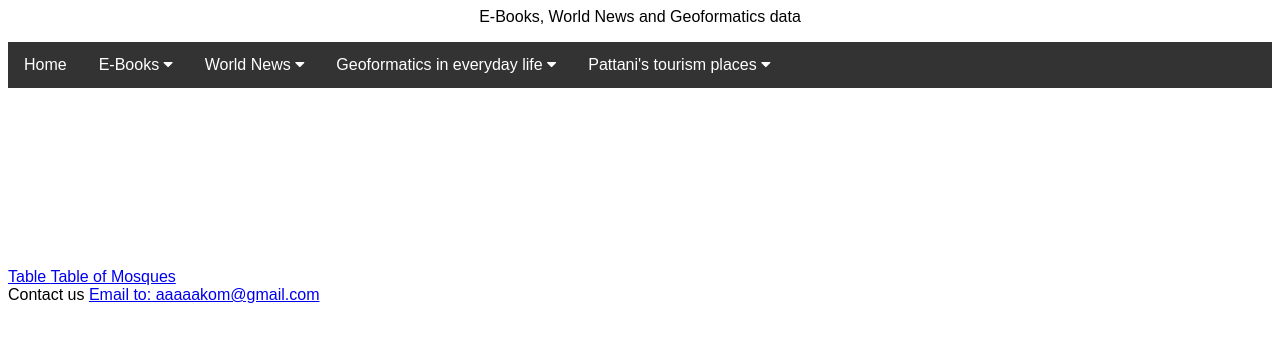
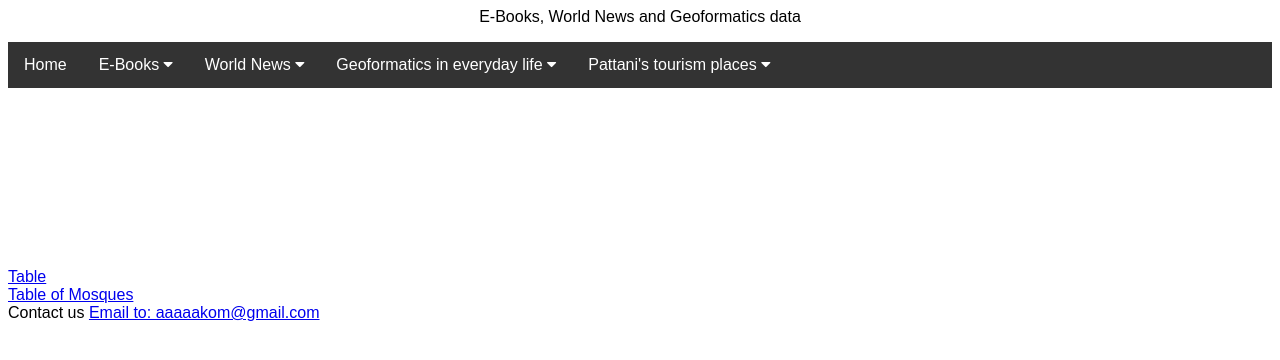
Before and after one commit to Sitinurbahya17759/Myweb, a plain HTML site: page index.html in a window 1280 px wide. Drawn offline with Linux system fonts and the light colour scheme.

Commit message:
Update index.html

```diff
--- a/index.html
+++ b/index.html
@@ -117,7 +117,8 @@ body {
 
 <br><br><br><br><br><br><br><br><br><br>
 
- <a href="table.html">Table </a>
+ <a href="table.html">Table </a> <br>
+
  <a href="my_mosque.html">Table of Mosques </a>
 <footer>Contact us <a href="mailto:aaaaakom@gmail.com">Email to: aaaaakom@gmail.com</a> </footer>
 
```
